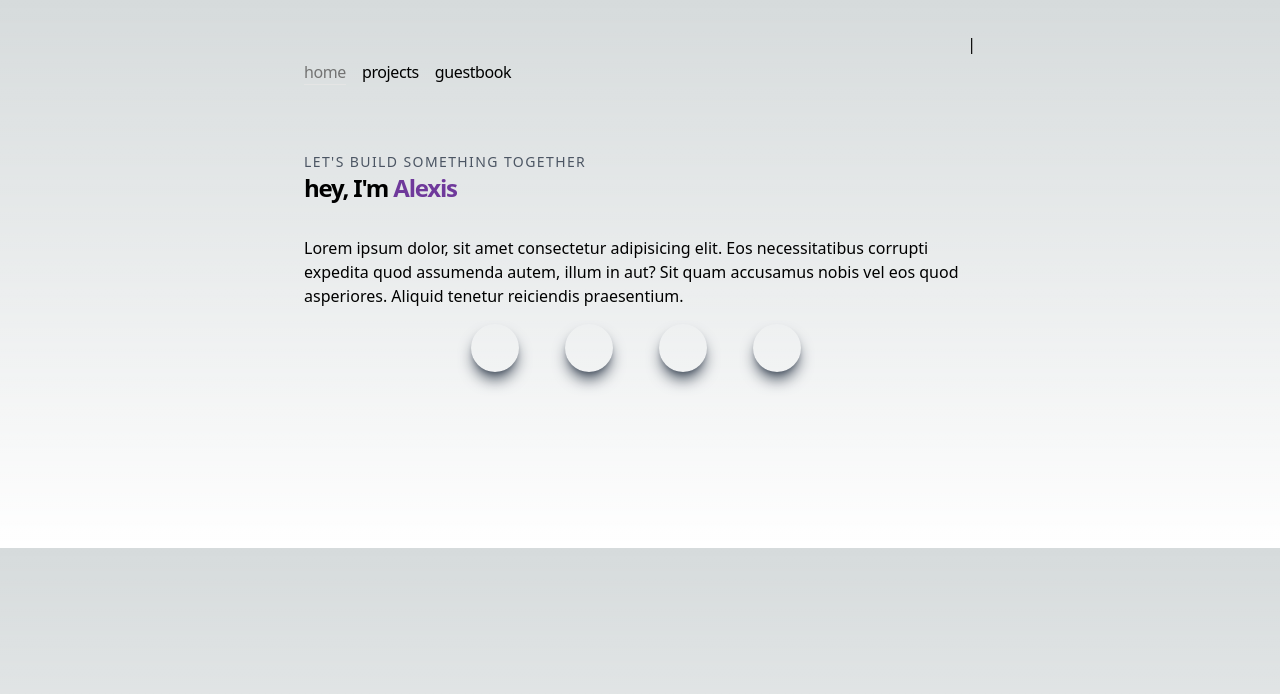
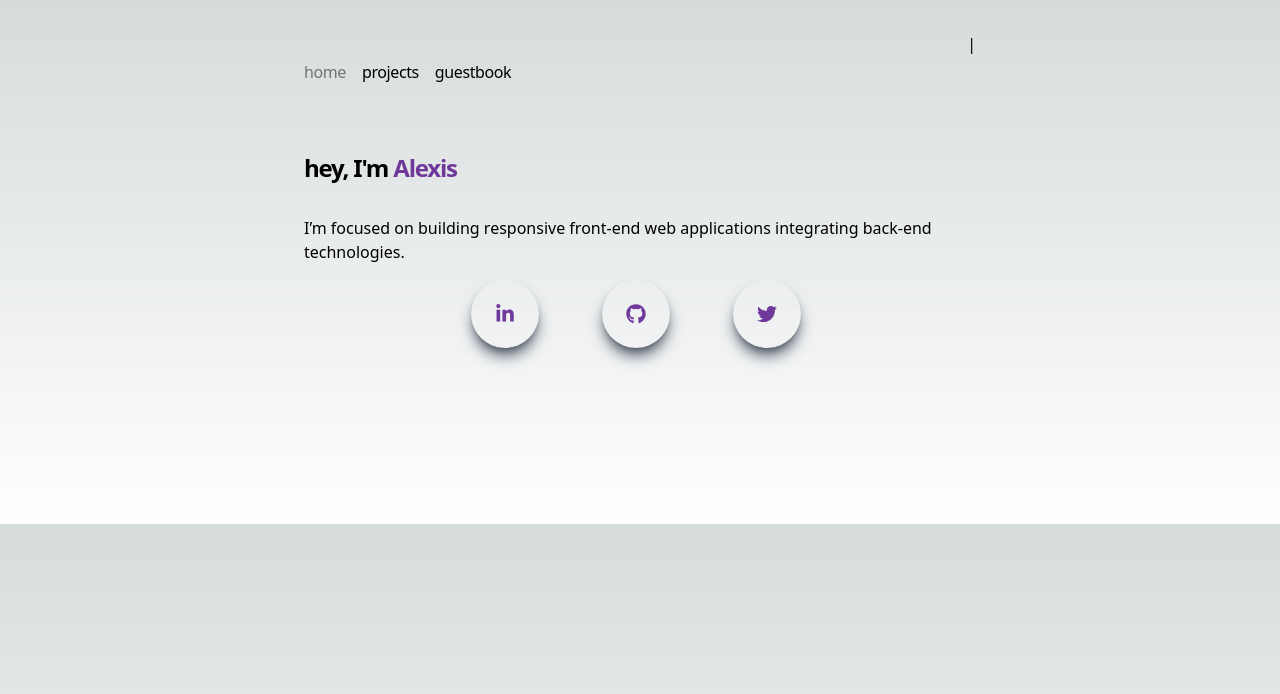
Before and after one commit to AlexisFlo/portfolio-next, a Next.js app: page / in a window 1280 px wide. Shown: the top 694 px of the page. Built offline with nearby package versions, Linux system fonts and the light colour scheme.

Commit message:
feat: Integrate react-icons into the project
Added the `react-icons` library to the project.

```diff
--- a/app/components/main.js
+++ b/app/components/main.js
@@ -1,36 +1,30 @@
-import Link from 'next/link';
+import Link from "next/link";
+import { FaGithub, FaLinkedinIn, FaTwitter } from "react-icons/fa";
 
 const Main = () => {
   return (
-    <section id='home'>
-      <p className='uppercase text-sm tracking-widest text-gray-600'>
-            LET&#39;S BUILD SOMETHING TOGETHER
+    <section id="home">
+      <h1 className="font-bold text-2xl mb-8 tracking-tighter">
+        hey, I&apos;m <span className="text-[#6f399b]">Alexis </span>
+      </h1>
+      <p>
+        I’m focused on building responsive front-end web applications
+        integrating back-end technologies.
       </p>
-      <h1 className="font-bold text-2xl mb-8 tracking-tighter">hey, I&apos;m <span className='text-[#6f399b]'>Alexis </span></h1>
-      <p>Lorem ipsum dolor, sit amet consectetur adipisicing elit. Eos necessitatibus corrupti expedita quod assumenda autem, illum in aut? Sit quam accusamus nobis vel eos quod asperiores. Aliquid tenetur reiciendis praesentium.</p>
-      <div className='flex items-center justify-between max-w-[330px] m-auto py-4'>
-            <a
-              href='#'
-              target='_blank'
-              rel='noreferrer'
-            >
-              <div className='rounded-full shadow-lg shadow-gray-600 p-6 cursor-pointer hover:scale-110 ease-in duration-300'>
+      <div className="flex items-center justify-between max-w-[330px] m-auto py-4">
+        <a href="#" target="_blank" rel="noreferrer">
+          <div className="rounded-full shadow-lg shadow-gray-600 p-6 cursor-pointer hover:scale-110 ease-in duration-100">
+            <FaLinkedinIn className="text-[#6f399b] text-xl" />
           </div>
         </a>
-            <a
-              href='https://github.com/alexisflo'
-              target='_blank'
-              rel='noreferrer'
-            >
-              <div className='rounded-full shadow-lg shadow-gray-600 p-6 cursor-pointer hover:scale-110 ease-in duration-300'>
+        <a href="https://github.com/alexisflo" target="_blank" rel="noreferrer">
+          <div className="rounded-full shadow-lg shadow-gray-600 p-6 cursor-pointer hover:scale-110 ease-in duration-100">
+            <FaGithub className="text-[#6f399b] text-xl" />
           </div>
         </a>
-            <Link href='#'>
-              <div className='rounded-full shadow-lg shadow-gray-600 p-6 cursor-pointer hover:scale-110 ease-in duration-300'>
-              </div>
-            </Link>
-            <Link href=''>
-              <div className='rounded-full shadow-lg shadow-gray-600 p-6 cursor-pointer hover:scale-110 ease-in duration-300'>
+        <Link href="#">
+          <div className="rounded-full shadow-lg shadow-gray-600 p-6 cursor-pointer hover:scale-110 ease-in duration-300">
+            <FaTwitter className="text-[#6f399b] text-xl" />
           </div>
         </Link>
       </div>
--- a/app/page.js
+++ b/app/page.js
@@ -1,4 +1,3 @@
-import Image from 'next/image'
 import Main from './components/main'
 
 export default function Home() {
--- a/package.json
+++ b/package.json
@@ -17,6 +17,7 @@
     "postcss": "8.4.29",
     "react": "18.2.0",
     "react-dom": "18.2.0",
+    "react-icons": "^4.11.0",
     "tailwindcss": "3.3.3"
   }
 }
```
Also changed, not shown: 1 other file (tests, documents, lock files or other folders). Lines whose indentation alone changed are shown as unchanged.
